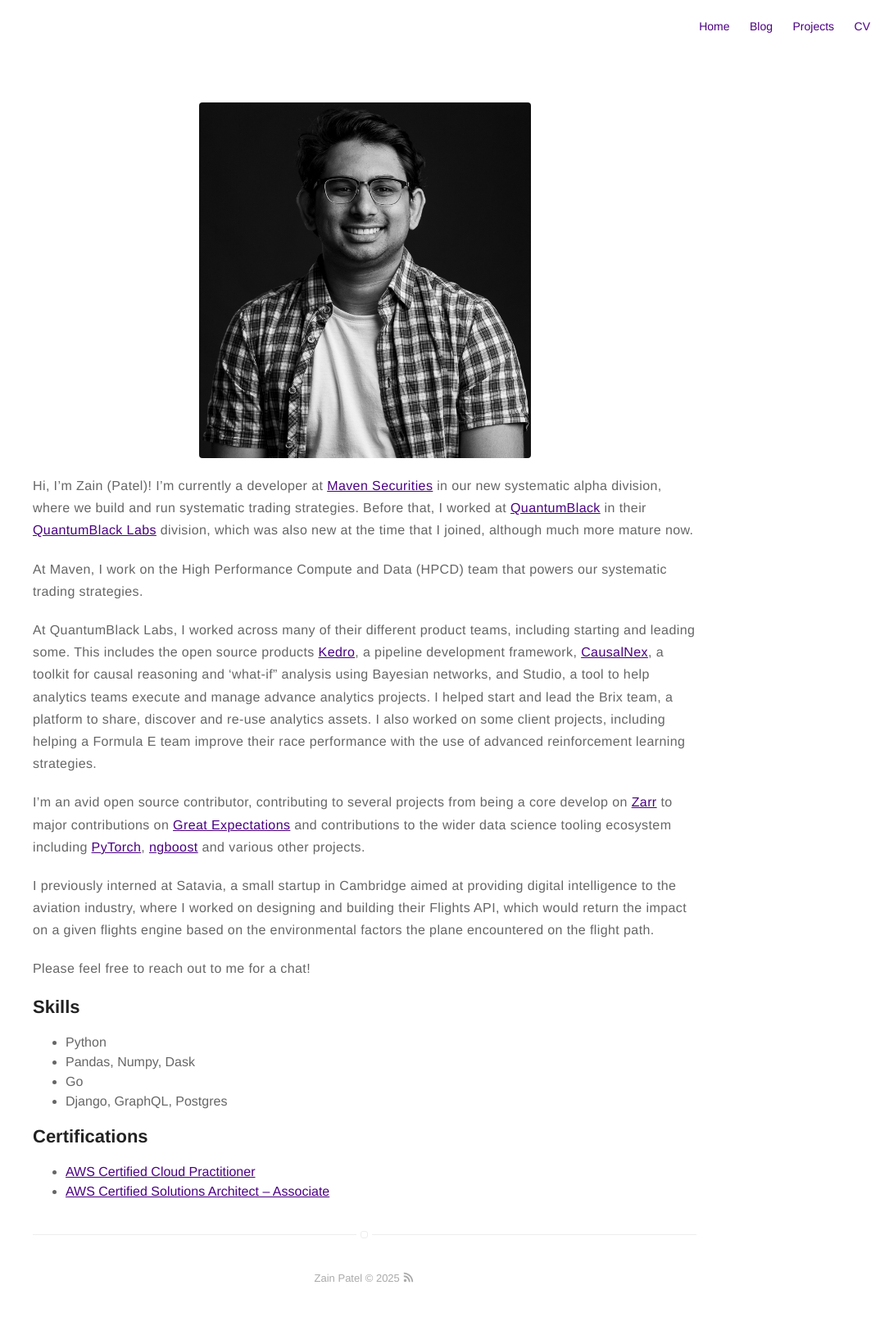
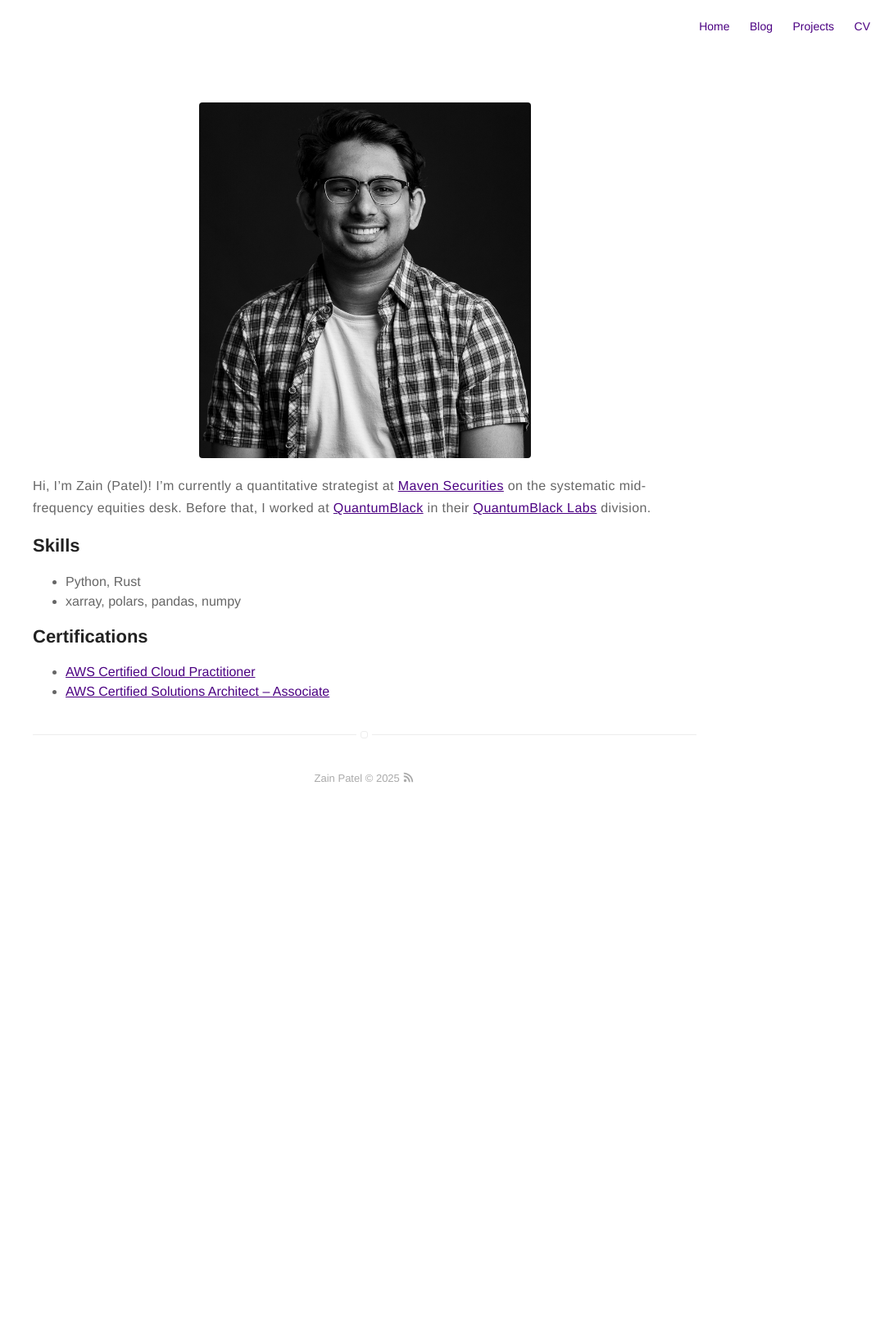
Before and after one commit to mzjp2/blog, a Jekyll site: the page built from about.md, in a window 1280 px wide. Shown: the whole page at 82% size, without its empty margins (195-1280 px from the left). Built offline with Jekyll 4.4.1, drawn with Linux system fonts in a browser that asks for light colours; after the commit the page ends 997 px from its top, so only the background shows below that.

Commit message:
Small about-me updates (#44)

```diff
--- a/_config.yml
+++ b/_config.yml
@@ -1,6 +1,6 @@
 # main text of home
 name: Zain Patel
-bio: Dev @ Maven \\ ex-QB \\ Maths @ Cam
+bio: quant @ maven \\ maths @ cambridge
 
 # twitter summary info
 description: Zain Patel's personal home page
@@ -51,7 +51,7 @@ email: zain.patel06@gmail.com
 authors:
   zainpatel:
     name: Zain Patel
-    bio: Software Engineer @ QB \\ Maths @ Cambridge
+    bio: quant @ Maven
     external-image: false
     picture: assets/images/profile.jpg
     twitter: zainp
--- a/about.md
+++ b/about.md
@@ -2,29 +2,26 @@
 title: About
 layout: page
 ---
+
 ![Profile Image](/assets/images/profile_2.jpg)
 
-Hi, I'm Zain (Patel)! I'm currently a developer at [Maven Securities](https://mavensecurities.com) in our new systematic alpha division, where we build and run systematic trading strategies. Before that, I worked at [QuantumBlack](https://quantumblack.com) in their [QuantumBlack Labs](https://quantumblack.com/labs) division, which was also new at the time that I joined, although much more mature now.
+Hi, I'm Zain (Patel)! I'm currently a quantitative strategist at [Maven Securities](https://mavensecurities.com) on the systematic mid-frequency equities desk. Before that, I worked at [QuantumBlack](https://quantumblack.com) in their [QuantumBlack Labs](https://quantumblack.com/labs) division.
 
-At Maven, I work on the High Performance Compute and Data (HPCD) team that powers our systematic trading strategies.
-
-At QuantumBlack Labs, I worked across many of their different product teams, including starting and leading some. This includes the open source products [Kedro](https://github.com/quantumblacklabs/kedro), a pipeline development framework, [CausalNex](https://github.com/quantumblacklabs/causalnex), a toolkit for causal reasoning and 'what-if" analysis using Bayesian networks, and Studio, a tool to help analytics teams execute and manage advance analytics projects. I helped start and lead the Brix team, a platform to share, discover and re-use analytics assets. I also worked on some client projects, including helping a Formula E team improve their race performance with the use of advanced reinforcement learning strategies.
+<!-- At QuantumBlack Labs, I worked across many of their different product teams, including starting and leading some. This includes the open source products [Kedro](https://github.com/quantumblacklabs/kedro), a pipeline development framework, [CausalNex](https://github.com/quantumblacklabs/causalnex), a toolkit for causal reasoning and 'what-if" analysis using Bayesian networks, and Studio, a tool to help analytics teams execute and manage advance analytics projects. I helped start and lead the Brix team, a platform to share, discover and re-use analytics assets. I also worked on some client projects, including helping a Formula E team improve their race performance with the use of advanced reinforcement learning strategies.
 
 I'm an avid open source contributor, contributing to several projects from being a core develop on [Zarr](https://github.com/zarr-developers/zarr-python) to major contributions on [Great Expectations](https://github.com/great-expectations/great_expectations) and contributions to the wider data science tooling ecosystem including [PyTorch](https://pytorch.org), [ngboost](https://github.com/stanfordmlgroup/ngboost) and various other projects.
 
 I previously interned at Satavia, a small startup in Cambridge aimed at providing digital intelligence to the aviation industry, where I worked on designing and building their Flights API, which would return the impact on a given flights engine based on the environmental factors the plane encountered on the flight path.
 
-Please feel free to reach out to me for a chat!
+Please feel free to reach out to me for a chat! -->
 
 <p></p>
 
 <h2>Skills</h2>
 
 <ul class="skill-list">
-	<li>Python</li>
-	<li>Pandas, Numpy, Dask</li>
-	<li>Go</li>
-	<li>Django, GraphQL, Postgres</li>
+	<li>Python, Rust</li>
+	<li>xarray, polars, pandas, numpy</li>
 </ul>
 
 <h2>Certifications</h2>
```
